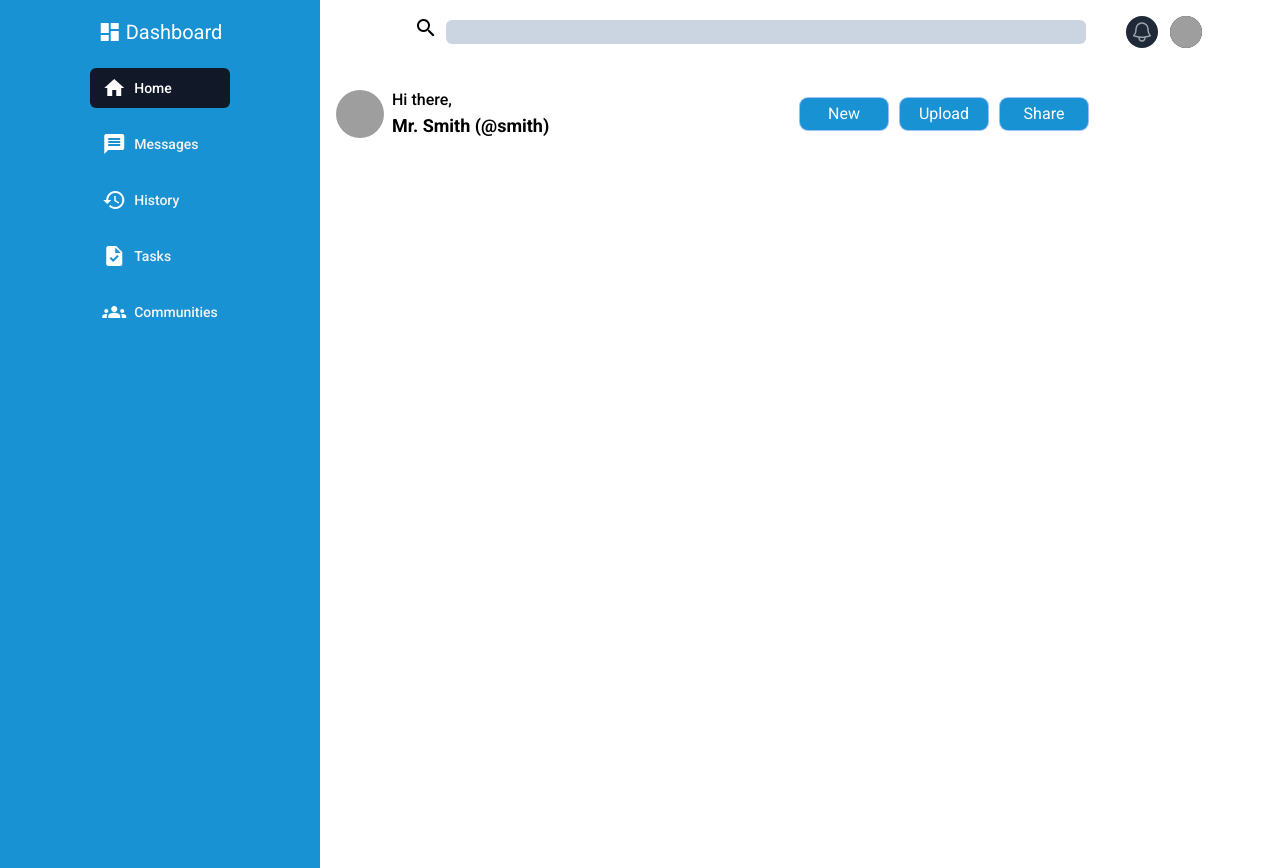
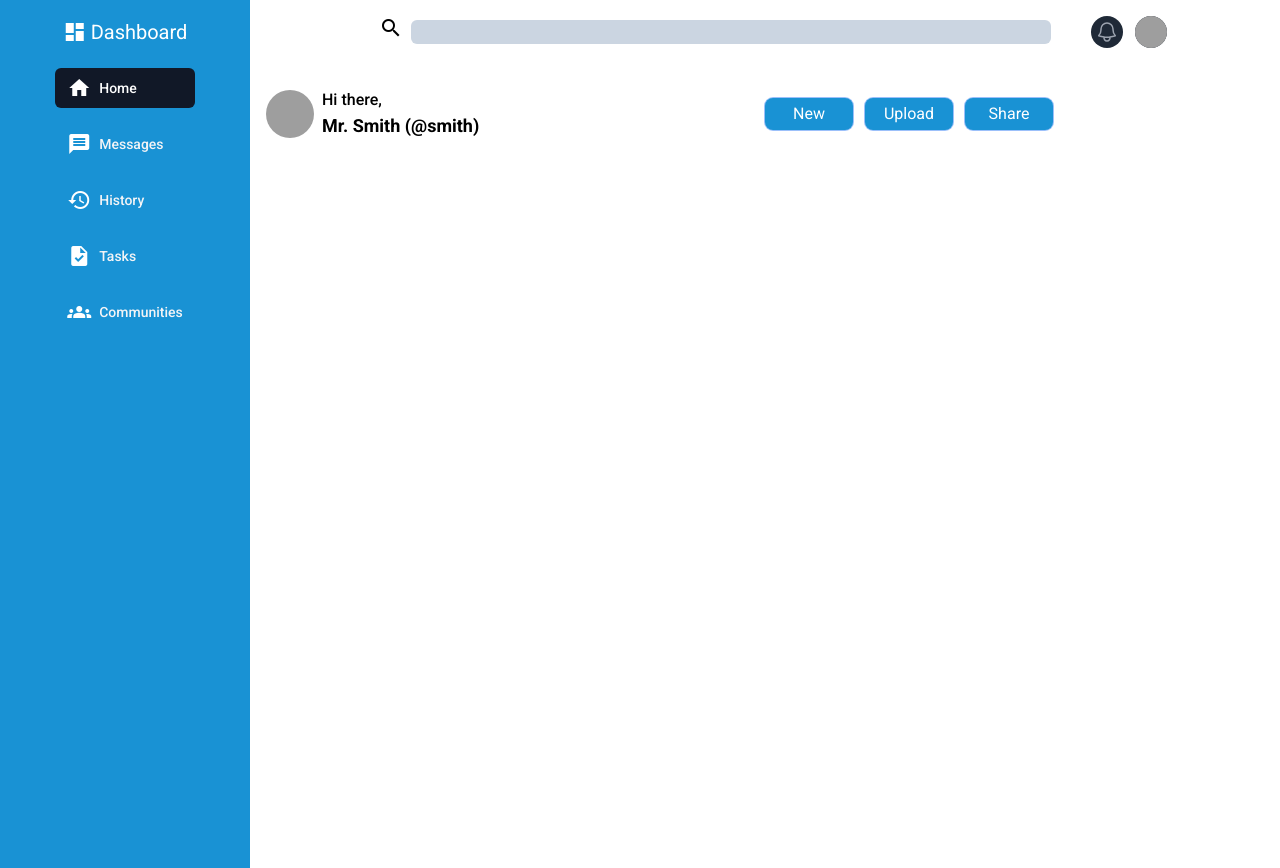
Before and after one commit to luyvannda/odin-admin-dashboard, a React (Vite) app: page / in a window 1280 px wide. Built offline with nearby package versions, Linux system fonts and the light colour scheme; grey boxes are pictures that could not be loaded.

Commit message:
resize side bar column to 250 max width in tailwind config

```diff
--- a/tailwind.config.js
+++ b/tailwind.config.js
@@ -4,7 +4,7 @@ export default {
   theme: {
     extend: {
       gridTemplateColumns: {
-        "app-col": "minmax(120px,1fr) 3fr",
+        "app-col": "minmax(auto, 250px) 3fr",
       },
 
       gridTemplateRows: {
```
Also changed, not shown: 1 other file (tests, documents, lock files or other folders).
